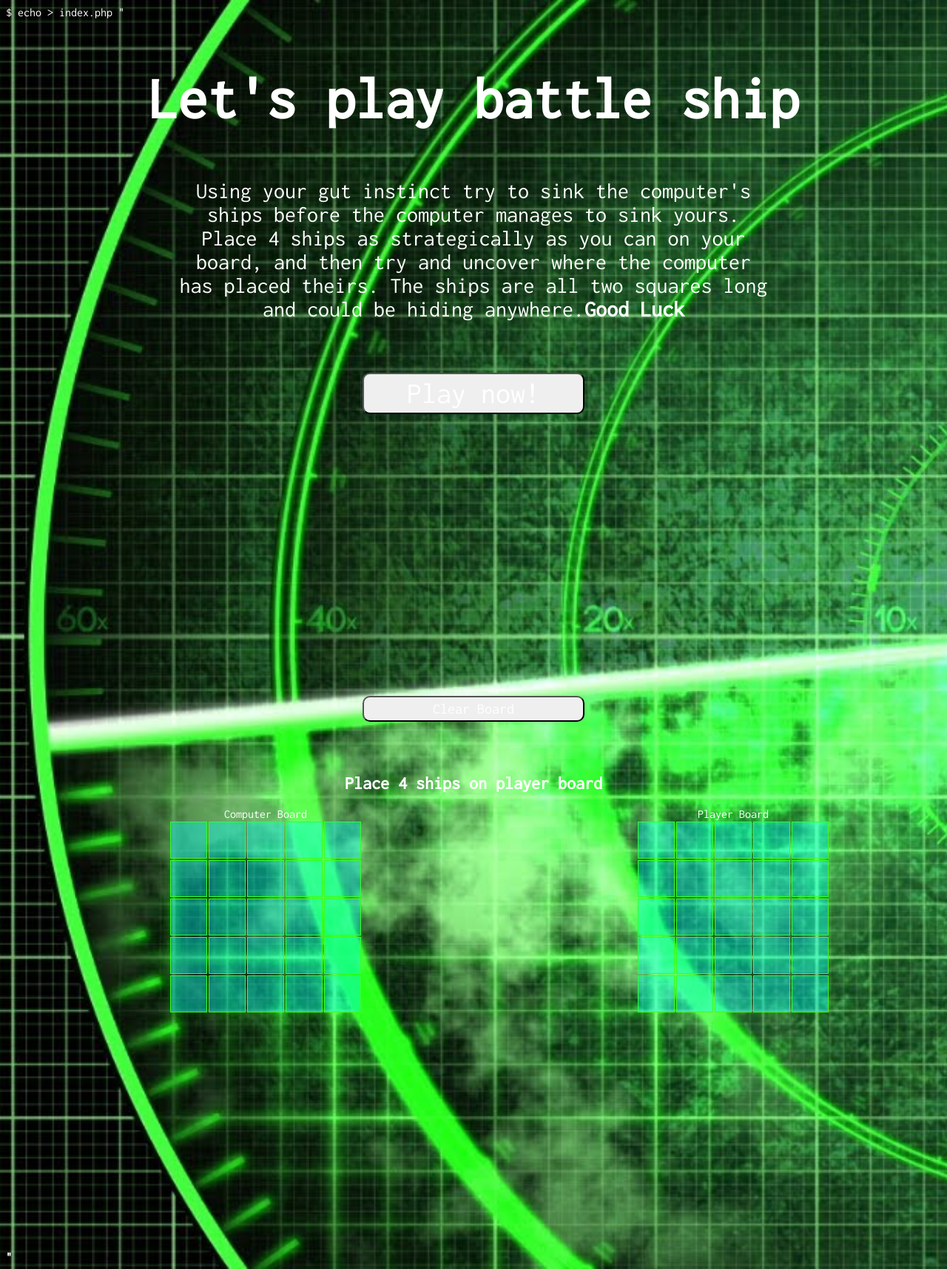
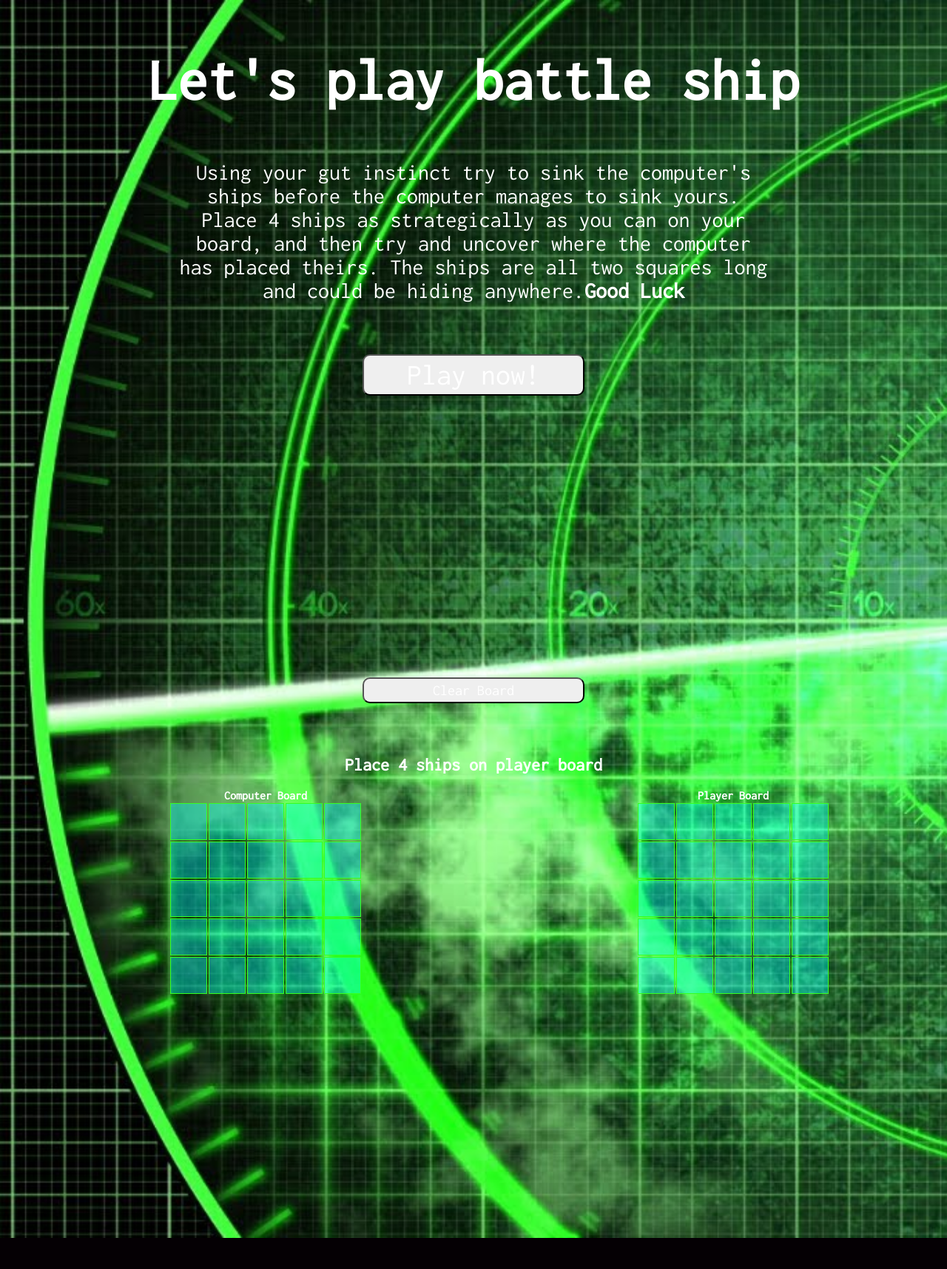
Before and after one commit to alicedunn/WDI-project-one, a PHP site: page / in a window 1280 px wide. Shown: the whole page at 74% size. After the commit the page ends 1674 px from the top, so only its background shows below. Run offline with PHP 8.4, Linux system fonts and the light colour scheme; some libraries are stand-ins or nearby versions.

Commit message:
edited php page

```diff
--- a/index.php
+++ b/index.php
@@ -1,2 +1,2 @@
 
-$ echo > index.php "<?php include_once('home.html'); ?>"
+<?php include_once('home.html'); ?>
--- a/js/app.js
+++ b/js/app.js
@@ -98,7 +98,7 @@ function computerMove(){
         $("h2").text("player go")
         checkForWin();
       }
-    }, 1000)
+    }, 1000)7
 }
 else {
   computerMove();
```
